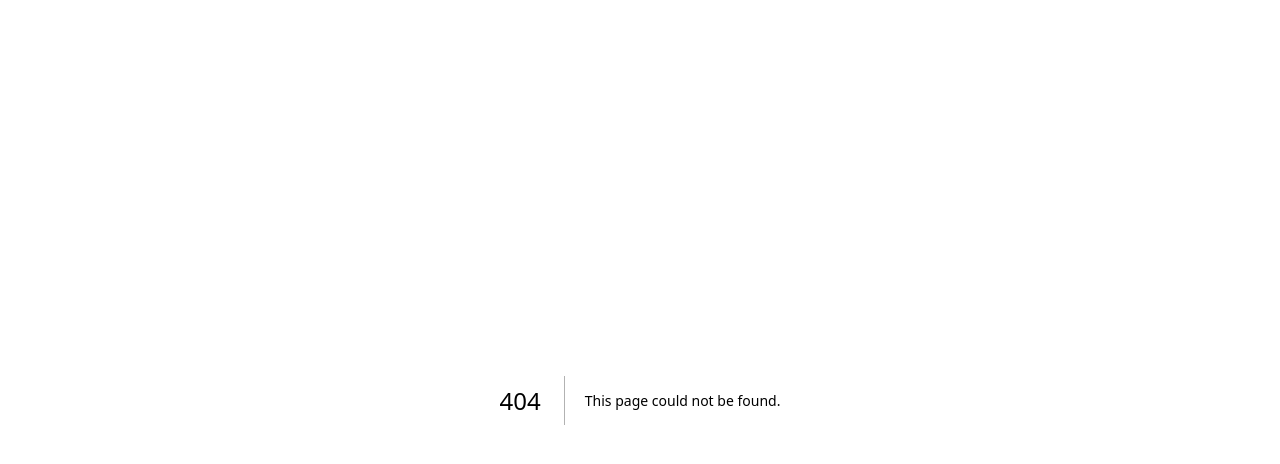
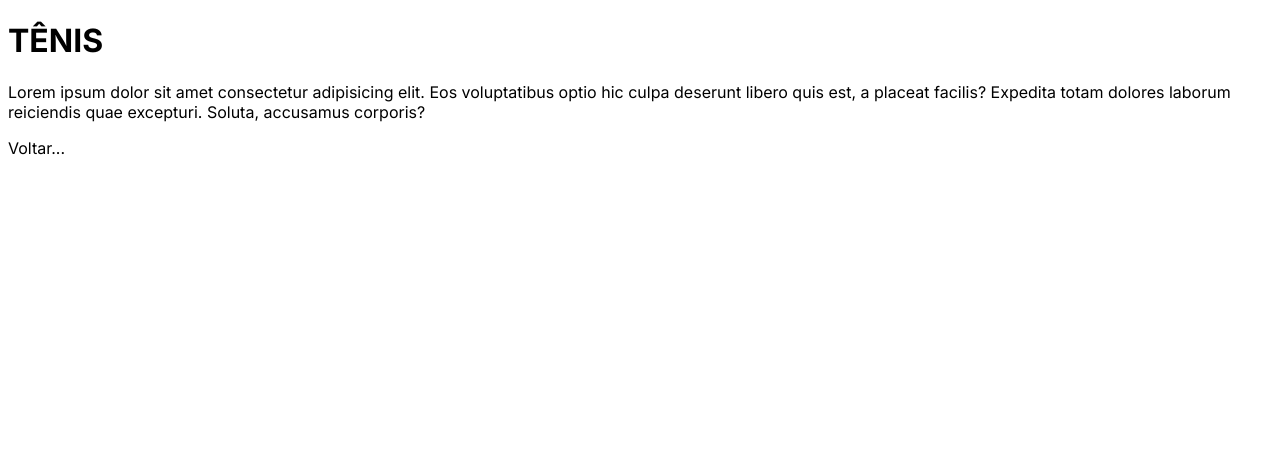
Before and after one commit to renatoatanes/loja-spa-1tdspv, a Next.js app: page /produtos in a window 1280 px wide. Before the commit this address had no page. Shown: the top 464 px of the page. Built offline with nearby package versions, Linux system fonts and the light colour scheme.

Commit message:
adicionado pasta produtos

```diff
--- a/src/app/page.jsx
+++ b/src/app/page.jsx
@@ -4,6 +4,14 @@ export default function Home() {
   return (
         <>
          <h1>HOME</h1>
-        </>
+       <div>
+        <ul>
+          <li><link href="/produtos/tenis">TÊNIS</link></li>
+          <li><link href="/produtos/calca">CALÇA</link></li>
+          <li><link href="/produtos/camisa">CAMISA</link></li>
+        </ul>
+       </div>
+
+       </>
   )
 }
--- /dev/null
+++ b/src/app/produtos/calca/page.jsx
@@ -0,0 +1,13 @@
+export default function calca (){
+
+    return (
+          <div>
+               <h1>CALÇA</h1>
+            <div>
+               <p>Lorem ipsum dolor sit amet consectetur adipisicing elit. Nostrum incidunt aliquam nesciunt culpa, provident suscipit labore officiis omnis quasi ipsam, repellat, corporis et. Minima molestias eveniet sapiente inventore fugiat dolorum?</p>
+            </div>
+
+          </div>
+
+    )
+}
--- /dev/null
+++ b/src/app/produtos/camisa/page.jsx
@@ -0,0 +1,13 @@
+export default function camisa (){
+
+    return (
+
+        <div>
+            <h1>CAMISA</h1>
+
+            <div>
+                <p>Lorem, ipsum dolor sit amet consectetur adipisicing elit. Culpa odit optio tenetur, eveniet commodi quam iure enim voluptatem incidunt dicta! Labore numquam debitis non placeat totam quo magnam quod fugiat!</p>
+            </div>
+        </div>
+    )
+}
--- /dev/null
+++ b/src/app/produtos/page.jsx
@@ -0,0 +1,17 @@
+import Link from "next/link"
+export default function tenis(){
+
+    return (
+        <div>
+            <h1>TÊNIS</h1>
+
+             <div>
+                <p>
+                    Lorem ipsum dolor sit amet consectetur adipisicing elit. Eos voluptatibus optio hic culpa deserunt libero quis est, a placeat facilis? Expedita totam dolores laborum reiciendis quae excepturi. Soluta, accusamus corporis?
+                    <p>Voltar...</p>
+                </p>
+             </div>
+
+        </div>
+    )
+}
--- /dev/null
+++ b/src/app/produtos/tenis/page.jsx
@@ -0,0 +1,12 @@
+export default function tenis (){
+
+    return(
+
+        <div>
+            <h1>TÊNIS</h1>
+            <div>
+                <p>Lorem ipsum dolor sit amet consectetur adipisicing elit. Fuga sit quos voluptatibus cumque dolorem vel, perferendis sint totam libero, illo nemo debitis placeat quam labore iure et ex molestiae. Cumque.</p>
+            </div>
+        </div>
+    )
+}
```
